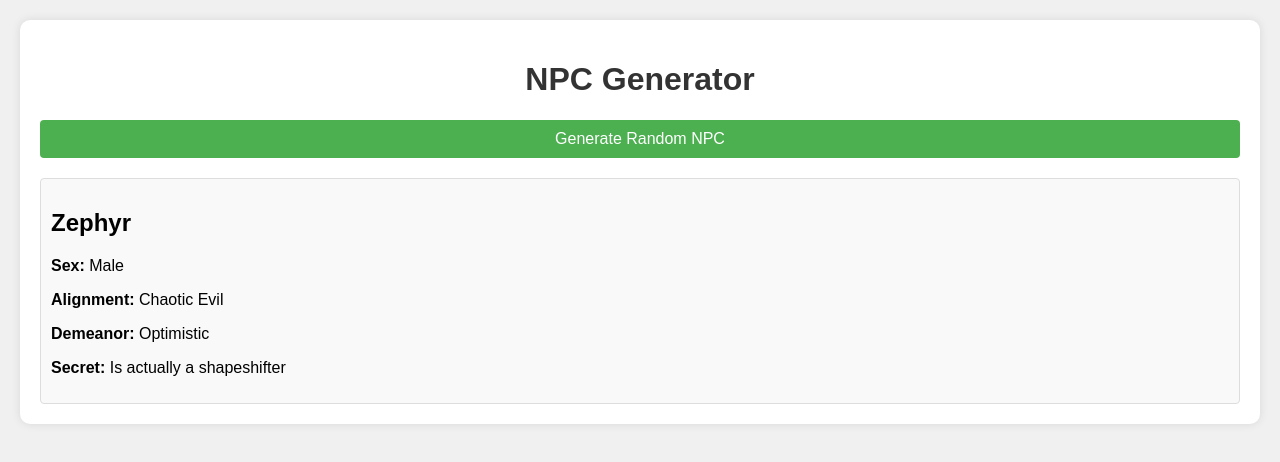
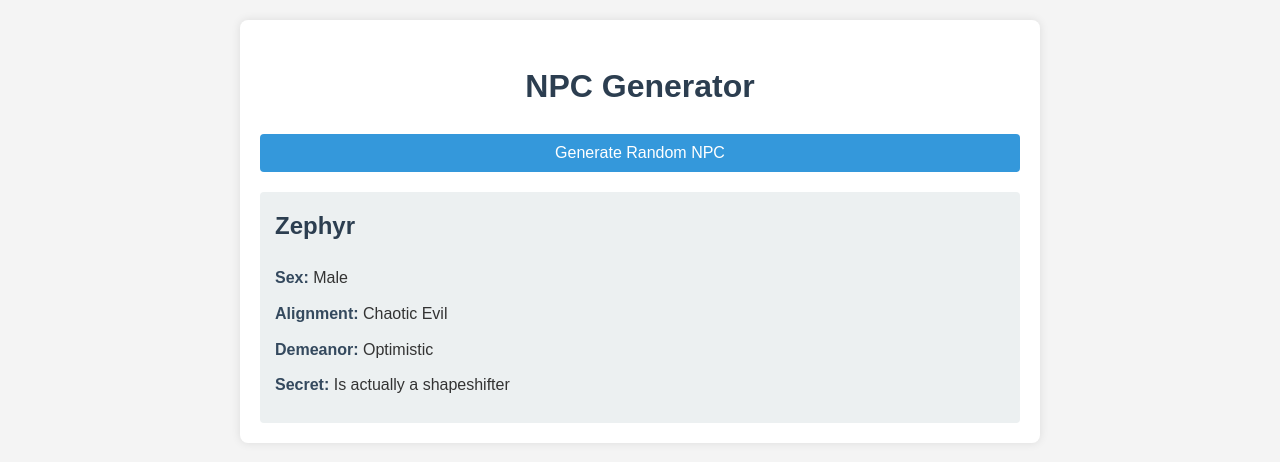
Before and after one commit to Jimpeccable/NPCGenerator-OBR, a browser extension: page index.html in a window 1280 px wide. Both pictures are taken after a click on the button "Generate Random NPC". Drawn offline with Linux system fonts and the light colour scheme.

Commit message:
Update styles.css

```diff
--- a/styles.css
+++ b/styles.css
@@ -1,60 +1,58 @@
 body {
     font-family: Arial, sans-serif;
-    margin: 0;
+    line-height: 1.6;
+    color: #333;
+    max-width: 800px;
+    margin: 0 auto;
     padding: 20px;
-    background-color: #f0f0f0;
+    background-color: #f4f4f4;
 }
 
 #app {
-    background-color: white;
-    border-radius: 10px;
+    background-color: #fff;
+    border-radius: 8px;
     padding: 20px;
     box-shadow: 0 0 10px rgba(0, 0, 0, 0.1);
 }
 
 h1 {
-    color: #333;
+    color: #2c3e50;
     text-align: center;
 }
 
-.input-group {
-    margin-bottom: 15px;
-}
-
-label {
+button {
     display: block;
-    margin-bottom: 5px;
-    color: #555;
-}
-
-input[type="text"],
-select {
-    width: 100%;
-    padding: 8px;
-    border: 1px solid #ddd;
-    border-radius: 4px;
-    box-sizing: border-box;
-}
-
-button {
     width: 100%;
     padding: 10px;
-    background-color: #4CAF50;
-    color: white;
+    background-color: #3498db;
+    color: #fff;
     border: none;
     border-radius: 4px;
+    font-size: 16px;
     cursor: pointer;
-    font-size: 16px;
+    transition: background-color 0.3s ease;
 }
 
 button:hover {
-    background-color: #45a049;
+    background-color: #2980b9;
 }
 
 #npc-output {
     margin-top: 20px;
-    padding: 10px;
-    border: 1px solid #ddd;
+    padding: 15px;
+    background-color: #ecf0f1;
     border-radius: 4px;
-    background-color: #f9f9f9;
 }
+
+#npc-output h2 {
+    color: #2c3e50;
+    margin-top: 0;
+}
+
+#npc-output p {
+    margin: 10px 0;
+}
+
+#npc-output strong {
+    color: #34495e;
+}
```
